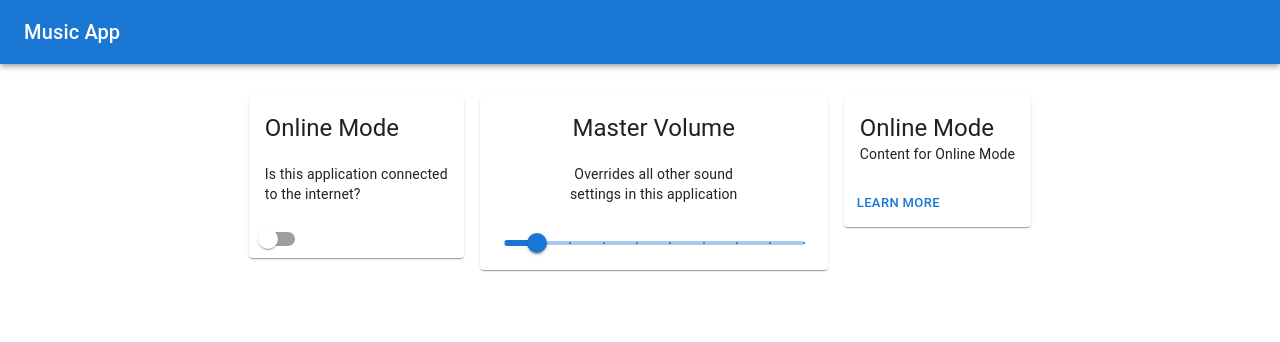
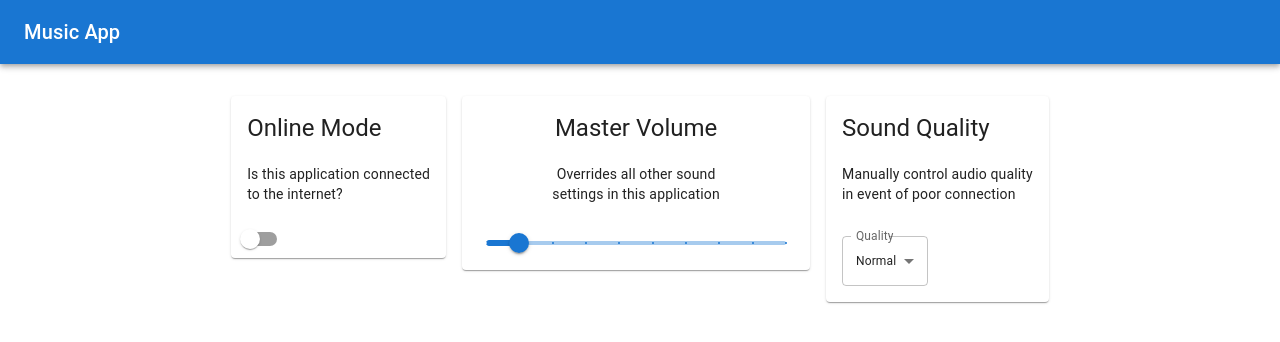
Before and after one commit to vvndre/music-app-react, a React (Create React App) app in the folder music-app/: page / in a window 1280 px wide. Both pictures are taken after a click on the button "LOGIN". Shown: the top 342 px of the page. Built offline with nearby package versions, Linux system fonts and the light colour scheme.

Commit message:
content for 3 main cards completed

```diff
--- a/music-app/src/components/SoundQualityCard.js
+++ b/music-app/src/components/SoundQualityCard.js
@@ -1,21 +1,49 @@
-import React from "react";
+import React, { useState } from "react";
 import Card from "@mui/material/Card";
 import CardContent from "@mui/material/CardContent";
 import CardActions from "@mui/material/CardActions";
-import Button from "@mui/material/Button";
+import Box from "@mui/material/Box";
 import Typography from "@mui/material/Typography";
+import InputLabel from "@mui/material/InputLabel";
+import MenuItem from "@mui/material/MenuItem";
+import FormControl from "@mui/material/FormControl";
+import Select from "@mui/material/Select";
 
 function SoundQualityCard() {
+  const [quality, setQuality] = React.useState(2);
+
+  const handleChange = (event) => {
+    setQuality(event.target.value);
+  };
+
   return (
     <Card>
       <CardContent>
         <Typography variant="h5" component="div">
-          Online Mode
+          Sound Quality
         </Typography>
-        <Typography variant="body2">Content for Online Mode</Typography>
+        <br></br>
+        <Typography variant="body2">Manually control audio quality</Typography>
+        <Typography variant="body2">in event of poor connection</Typography>
       </CardContent>
       <CardActions>
-        <Button size="small">Learn More</Button>
+        <Box sx={{ m: 1, minWidth: 60 }} size="small">
+          <FormControl fullWidth>
+            <InputLabel id="demo-select-small-label">Quality</InputLabel>
+            <Select
+              labelId="demo-select-small-label"
+              id="demo-select-small"
+              value={quality}
+              label="Quality"
+              onChange={handleChange}
+              sx={{ fontSize: "0.75rem" }} // Adjust the font size as needed
+            >
+              <MenuItem value={1}>Low</MenuItem>
+              <MenuItem value={2}>Normal</MenuItem>
+              <MenuItem value={3}>High</MenuItem>
+            </Select>
+          </FormControl>
+        </Box>
       </CardActions>
     </Card>
   );
```
Also changed, not shown: music-app/src/components/Dashboard.js (+6 -2 lines).
